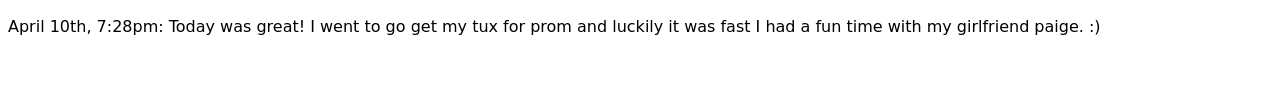
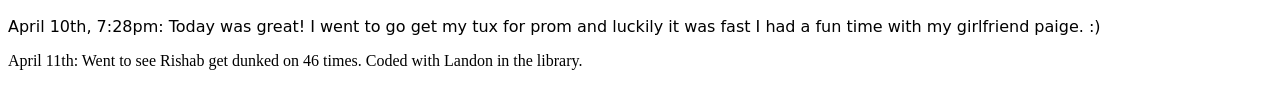
Before and after one commit to jakobeee/website.business, a plain HTML site: page index.html in a window 1280 px wide. Shown: the part 180-288 px from the top of the page. Drawn offline with Linux system fonts and the light colour scheme.

Commit message:
Update index.html

```diff
--- a/index.html
+++ b/index.html
@@ -22,3 +22,7 @@
               border-color:aquamarine; border-width: 5px;}
               .search-bar {font: size 15px;}
     </style>
+    <div>
+    <p> April 11th: Went to see Rishab get dunked on 46 times. Coded with Landon in the library.
+    </p>
+    </div>
```
